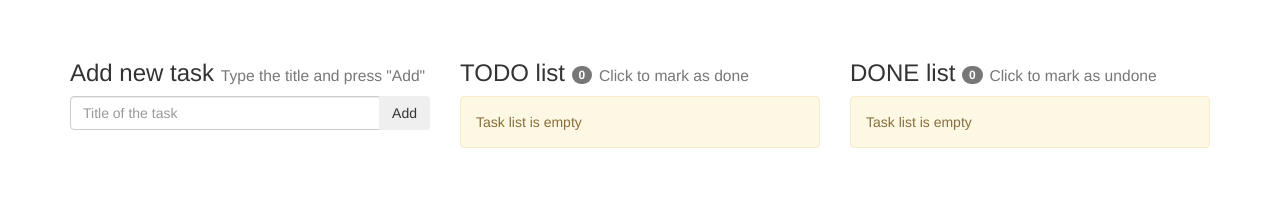
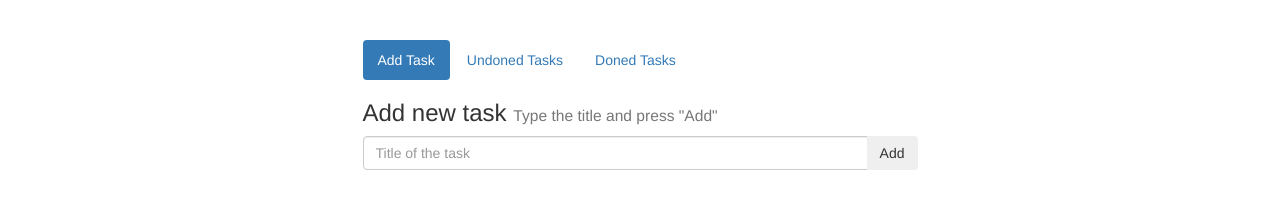
Before and after one commit to HEBEPHblN/angular-todoapp, a website: page app/index.html in a window 1280 px wide. Drawn offline with nearby package versions, Linux system fonts and the light colour scheme.

Commit message:
Preparing to implementing routing. Was added some html markups

```diff
--- a/app/index.html
+++ b/app/index.html
@@ -2,7 +2,10 @@
 <html lang="en" >
   <head>
     <meta charset="utf-8">
+    <meta name="viewport" content="width=device-width, initial-scale=1, maximum-scale=1, user-scalable=no">
+
     <title>My TODO App</title>
+
     <link rel="stylesheet" href="bower_components/bootstrap/dist/css/bootstrap.css" />
 
     <script src="bower_components/angular/angular.js"></script>
@@ -33,15 +36,20 @@
   <body ng-app="todoApp">
     <div class="container">
         <div class="row">
-            <div class="col-4 col-sm-4">
+            <div class="col-xs-12 col-sm-6 col-sm-offset-3">
+                <ul class="nav nav-pills">
+                    <li role="presentation" class="active"><a href="#">Add Task</a></li>
+                    <li role="presentation"><a href="#">Undoned Tasks</a></li>
+                    <li role="presentation"><a href="#">Doned Tasks</a></li>
+                </ul>
                 <add-task></add-task>
             </div>
-            <div class="col-4 col-sm-4">
+            <!-- <div class="col-4 col-sm-4">
                 <task-list></task-list>
             </div>
             <div class="col-4 col-sm-4">
                 <doned-tasks></doned-tasks>
-            </div>
+            </div>   -->
         </div>
     </div>
   </body>
```
